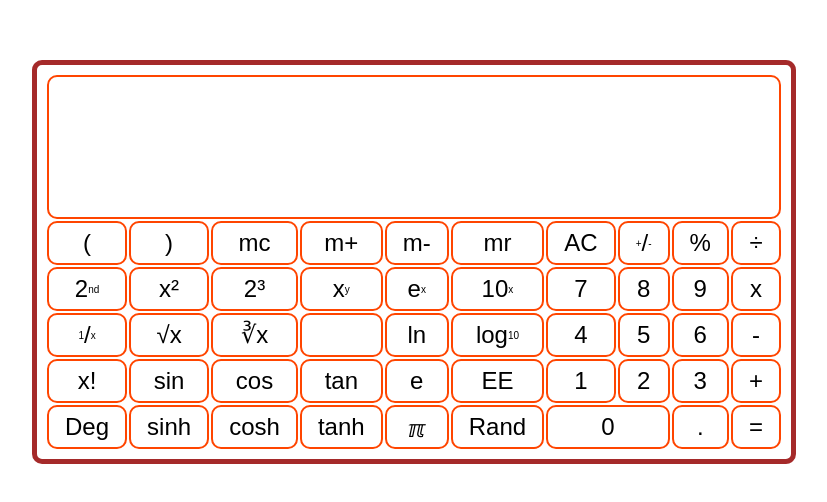
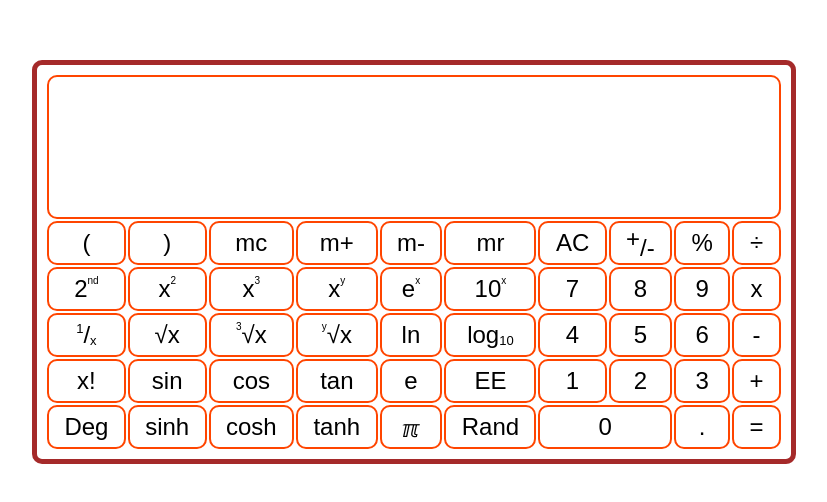
Before and after one commit to sivaShilpa/calculator, a plain HTML site: page index.html in a window 1280 px wide. Shown: the part 190-692 px from the top of the page, without its empty margins (226-1053 px from the left). Drawn offline with Linux system fonts and the light colour scheme.

Commit message:
all buttons

```diff
--- a/css/style.css
+++ b/css/style.css
@@ -48,11 +48,19 @@
 .decimal { grid-area: decimal;}
 .equalto { grid-area: equalto;}
 
-sup {
-  vertical-align: super;
+.smallSup{
+  font-size: small;
+  vertical-align: text-top;
+}
+.smallerSup{
   font-size: x-small;
+  vertical-align: text-top;
 }
-sub {
-  vertical-align: text-bottom;
+.smallSub{
+  font-size: small;
+  vertical-align:text-bottom;
+}
+.smallerSub {
   font-size: x-small;
+  vertical-align:text-bottom;
 }
--- a/index.html
+++ b/index.html
@@ -9,6 +9,7 @@
     <title>Calculator</title>
 </head>
 <body>
+
     <div class="grid-container">
         <div class="screen grid-item"></div>
         <div class="leftParan grid-item">(</div>
@@ -18,31 +19,29 @@
         <div class="mMinus grid-item">m-</div>
         <div class="mr grid-item">mr</div>
         <div class="ac grid-item">AC</div>
-        <div class="plusOrMinus grid-item"><sup>+</sup>/<sub>-</sub></div>
+        <div class="plusOrMinus grid-item"><p><sup>+</sup>/-</p></div>
         <div class="percentage grid-item">%</div>
         <div class="division grid-item">&divide;</div>
 
-        <div class="second grid-item">2<sup>nd</sup></div>
-        <div class="xSquared grid-item">x²</div>
-        <div class="xCubed grid-item">2³</div>
-        <div class="xRaisedToY grid-item">x<sup>y</sup></div>
-        <div class="eRaisedToX grid-item">e<sup>x</sup></div>
-        <div class="tenRaisedToX grid-item">10<sup>x</sup></div>
+        <div class="second grid-item"><p>2<sup class="smallerSup">nd</sup></p></div>
+        <div class="xSquared grid-item"><p>x<sup class="smallerSup">2</sup></p></div>
+        <div class="xCubed grid-item"><p>x<sup class="smallerSup">3</sup></p></div>
+        <div class="xRaisedToY grid-item"><p>x<sup class="smallerSup">y</sup></p></div>
+        <div class="eRaisedToX grid-item"><p>e<sup class="smallerSup">x</sup></p></div>
+        <div class="tenRaisedToX grid-item"><p>10<sup class="smallerSup">x</sup></p></div>
         <div class="grid-item seven">7</div>
         <div class="grid-item eight">8</div>
         <div class="grid-item nine">9</div>
         <div class="grid-item into">x</div>
 
-        <div class="grid-item oneByX"><sup>1</sup>/<sub>x</sub></div>
+        <div class="grid-item oneByX"><p><sup class="smallSup">1</sup>/<sub class="smallSub">x</sub></p></div>
         <div class="grid-item squareRootOfX">
             √x
         </div>
-        <div class="grid-item cubeRootOfX">∛x</div>
-        <div class="grid-item YRootOfX">
-
-        </div>
+        <div class="grid-item cubeRootOfX"><p><sup class="smallerSup">3</sup>&#8730;x</p></div>
+        <div class="grid-item YRootOfX"><p><sup class="smallerSup">y</sup>&#8730;x</p></div>
         <div class="grid-item ln">ln</div>
-        <div class="grid-item logToBaseTen">log<sub>10</sub></div>
+        <div class="grid-item logToBaseTen"><p>log<sub class="smallSub">10</sub></p></div>
         <div class="grid-item four">4</div>
         <div class="grid-item five">5</div>
         <div class="grid-item six">6</div>
```
